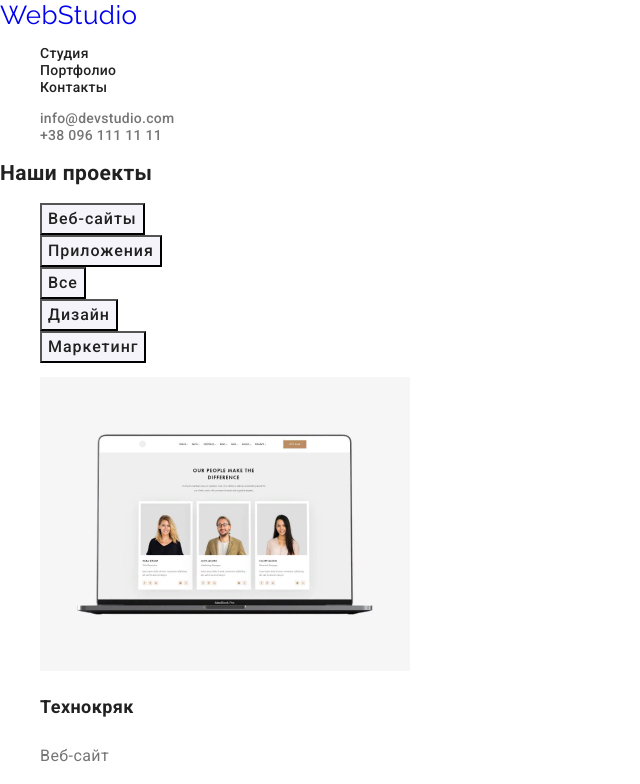
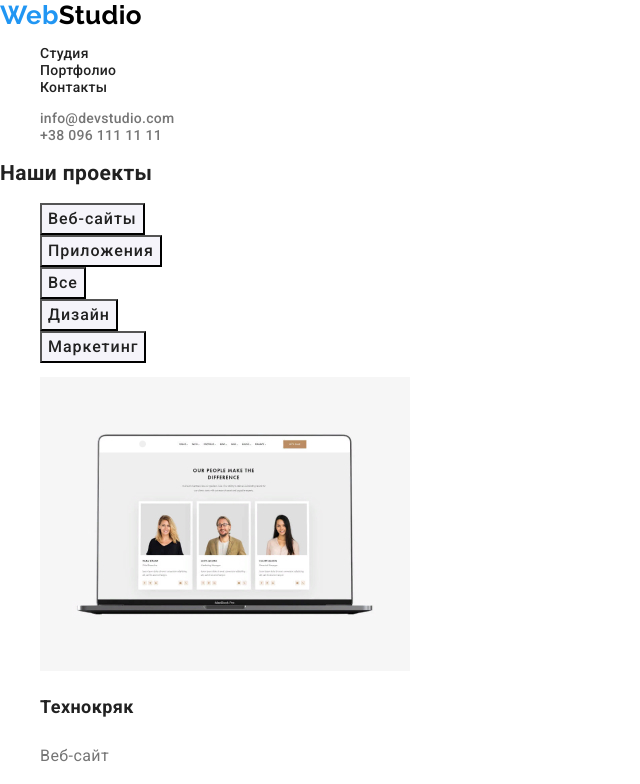
Before and after one commit to LarisaZu/goit-markup-hw-02, a plain HTML site: page portfolio.html in a window 1280 px wide. Shown: the top 784 px of the page, without its empty margins (0-640 px from the left). Drawn offline with nearby package versions, Linux system fonts and the light colour scheme.

Commit message:
добавляет стили к логотипу

```diff
--- a/css/styles.css
+++ b/css/styles.css
@@ -44,17 +44,15 @@ body {
 
 /* Logo */
 .logo {
+  color: black;
   font-family: 'Raleway', sans-serif;
-  font-style: 700;
+  font-weight: 700;
   font-size: 26px;
   line-height: 1.19;
   text-decoration: none;
 }
-.blue-part .blue-part:visited {
+.accent {
   color: var(--accent-color);
-}
-.black-part .black-part {
-  color: var(--primary-black-color);
 }
 
 /* Шапка сайта */
--- a/portfolio.html
+++ b/portfolio.html
@@ -23,7 +23,9 @@
     <!-- Шапка сайта -->
     <header>
       <nav>
-        <a href="./index.html" class="logo">WebStudio</a>
+        <a href="./index.html" class="logo"
+          ><span class="accent">Web</span>Studio</a
+        >
         <ul class="site-nav list">
           <li><a href="./index.html" class="link">Студия</a></li>
           <li><a href="./portfolio.html" class="link">Портфолио</a></li>
@@ -169,7 +171,9 @@
 
     <!-- Футер -->
     <footer class="footer">
-      <a href="./index.html" class="logo">WebStudio</a>
+      <a href="./index.html" class="logo"
+        ><span class="accent">Web</span>Studio</a
+      >
       <address class="address">г. Киев, пр-т Леси Украинки, 26</address>
       <ul class="contacts list list">
         <li>
```
Also changed, not shown: index.html (+4 -3 lines).
